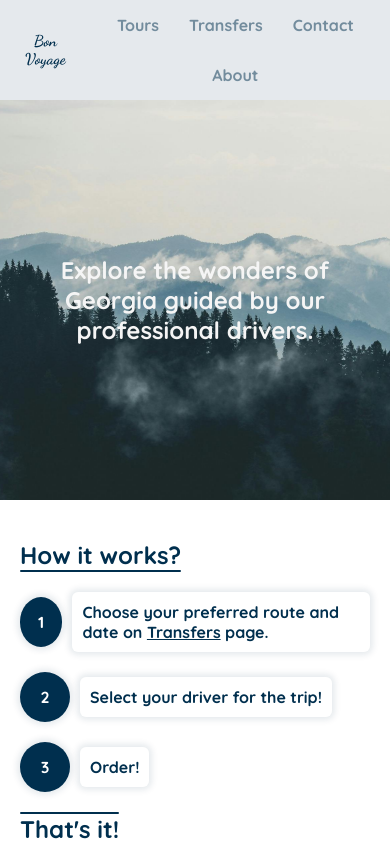
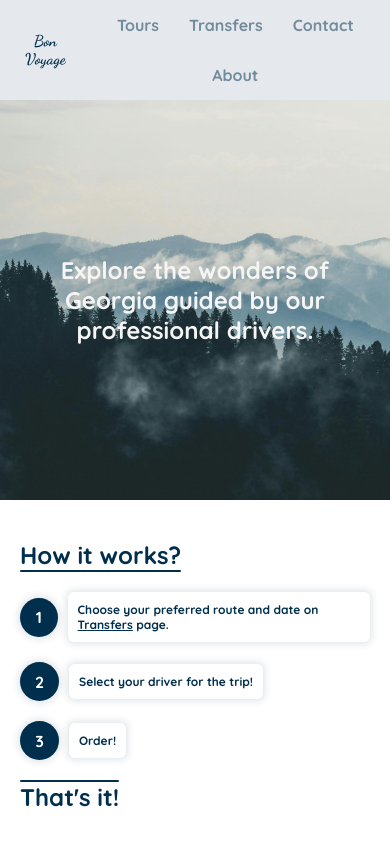
Before and after one commit to nickgabriadze/bonvoyage, a React (Vite) app in the folder front-end/: page / in a window 390 px wide. Shown: the top 844 px of the page. Built offline with nearby package versions, Linux system fonts and the light colour scheme.

Commit message:
style: make homepage responsive

```diff
--- a/front-end/src/pages/home/components/styles/home.module.css
+++ b/front-end/src/pages/home/components/styles/home.module.css
@@ -35,6 +35,17 @@
     }
 
 
+    & h1 {
+        color: var(--color-main-deep-sea-navy);
+    }
+
+
+}
+
+
+& .howTo, .whatToExpect{
+    padding:20px;
+}
 .howTo {
     display: flex;
     align-items: flex-start;
@@ -58,17 +69,21 @@
                 display: flex;
                 gap: 10px;
                 align-items: center;
+                width: 100%;
 
 
                 & div {
+                    display: flex;
+                    align-items: center;
+                    justify-content: center;
                     padding: 15px;
                     background-color: var(--color-main-deep-sea-navy);
                     color: white;
-                        width: 50px;
+                    width: clamp(30px, 10vw, 50px);
                     text-align: center;
                     font-family: 'Quicksand', sans-serif;
                     font-weight: bold;
-                        height: 50px;
+                    height: clamp(30px, 10vw, 50px);
                     border-radius: 100%;
                     box-shadow: var(--shadow-box);
                     -moz-box-shadow: var(--shadow-moz-box);
@@ -80,6 +95,7 @@
                     box-shadow: var(--shadow-box);
                     -moz-box-shadow: var(--shadow-moz-box);
                     -webkit-box-shadow: var(--shadow-webkit-box);
+                    font-size: clamp(calc(var(--font-size-s) + 4px), 2.8vw, var(--font-size-m));
                     padding: 10px;
                     border-radius: 6px;
 
@@ -97,13 +113,7 @@
 }
 
 
-    & h1 {
-        color: var(--color-main-deep-sea-navy);
-    }
-
-
-
-    & .whatToExpect {
+.whatToExpect {
     display: flex;
     align-items: flex-end;
     justify-content: end;
@@ -139,8 +149,3 @@
 
 
 }
-
-    & .howTo, .whatToExpect{
-        padding:20px;
-    }
-}
```
Lines whose indentation alone changed are shown as unchanged.
